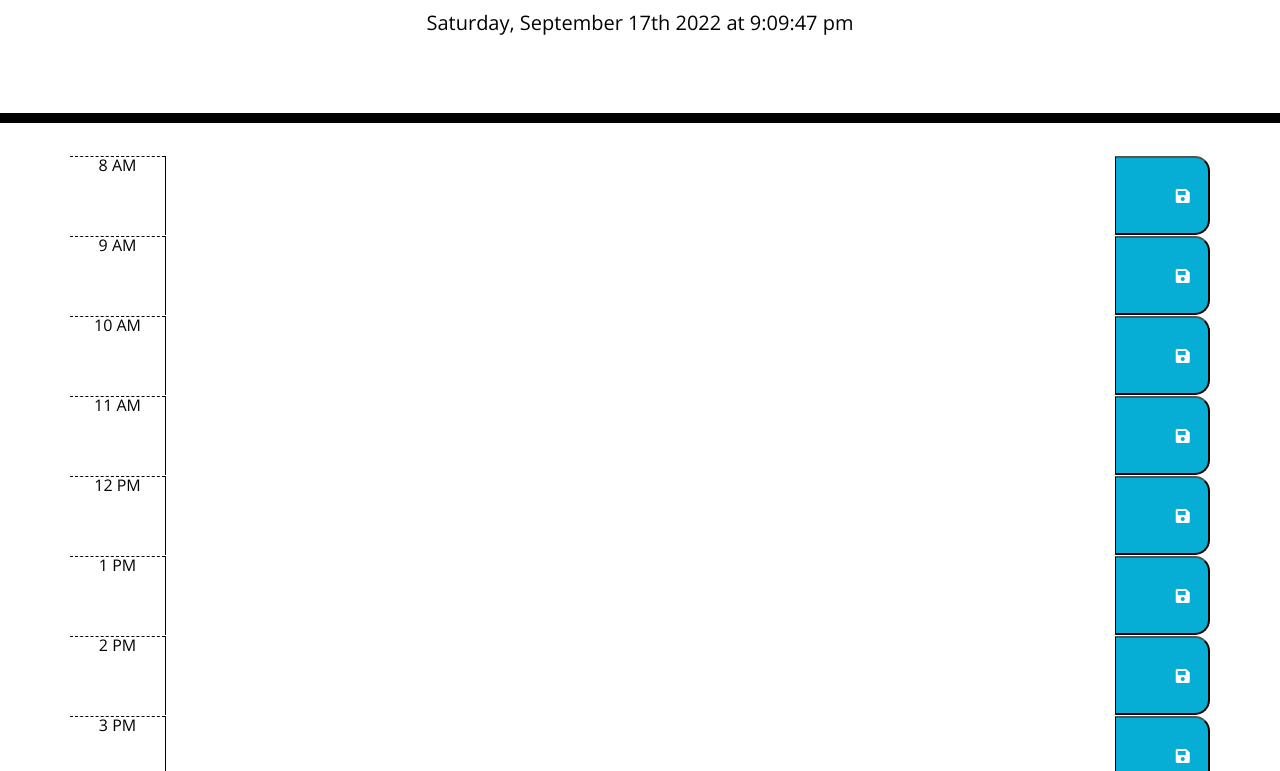
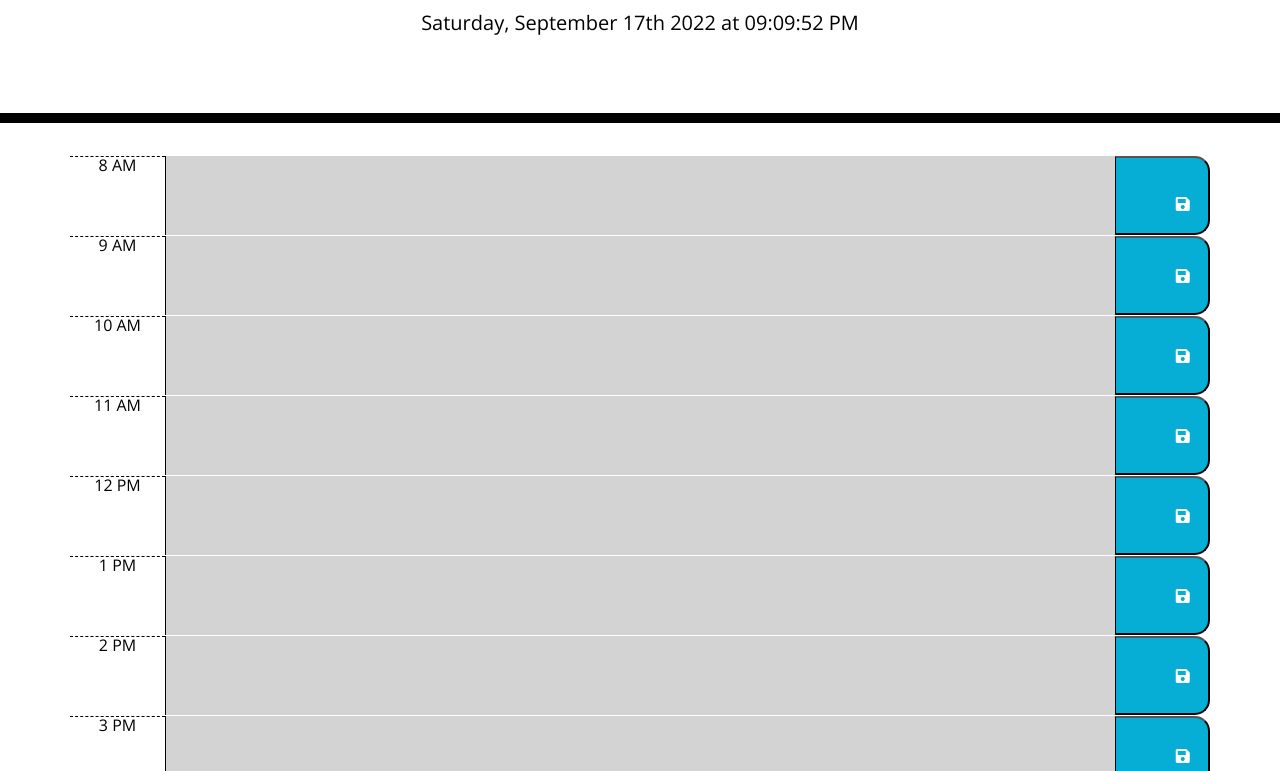
Before and after one commit to faye3091/05-Third-Party-APIs-Challenge-Work-Day-Scheduler, a plain HTML site: page index.html in a window 1280 px wide. Shown: the part 181-952 px from the top of the page. Drawn offline with nearby package versions, Linux system fonts and the light colour scheme.

Commit message:
made the code working

```diff
--- a/Assets/script.js
+++ b/Assets/script.js
@@ -1,7 +1,97 @@
-//shows today's date and time
-var todaysDate = moment().format("dddd, MMMM Do YYYY [at] h:mm:ss a");
-$("#currentDay").text(todaysDate);
-//time needs to add 1 second every second
+//shows today's date
+var todaysDate = moment().format("dddd, MMMM Do YYYY");
 
-//add the timeblocks
+//hours
+var eightAm = $("#8am");
+var nineAm = $("#9am");
+var tenAm = $("#10am");
+var elevenAm = $("#11am");
+var twelvePm = $("#12pm");
+var onePm = $("#13pm");
+var twoPm = $("#14pm");
+var threePm = $("#15pm");
+var fourPm = $("#16pm");
+var fivePm = $("#17pm");
+var sixPm = $("#18pm");
+
+var hour = moment().hours();
+var userInfo;
+var timeLinked;
+
+//Made the time and date show according to the current Date and time
+var interval = setInterval(function () {
+  var momentNow = moment();
+  $("#currentDay").text(todaysDate + " at " + momentNow.format("hh:mm:ss A"));
+}, 100);
+
+function times() {
+  console.log("Current Hour " + hour);
+  var time8 = JSON.parse(localStorage.getItem("8 AM"));
+  nineAm.val(time9);
+
+  var time9 = JSON.parse(localStorage.getItem("9 AM"));
+  nineAm.val(time9);
+
+  var time10 = JSON.parse(localStorage.getItem("10 AM"));
+  tenAm.val(time10);
+
+  var time11 = JSON.parse(localStorage.getItem("11 AM"));
+  elevenAm.val(time11);
+
+  var time12 = JSON.parse(localStorage.getItem("12 PM"));
+  twelvePm.val(time12);
+
+  var time1 = JSON.parse(localStorage.getItem("1 PM"));
+  onePm.val(time1);
+
+  var time2 = JSON.parse(localStorage.getItem("2 PM"));
+  twoPm.val(time2);
+
+  var time3 = JSON.parse(localStorage.getItem("3 PM"));
+  threePm.val(time3);
+
+  var time4 = JSON.parse(localStorage.getItem("4 PM"));
+  fourPm.val(time4);
+
+  var time5 = JSON.parse(localStorage.getItem("5 PM"));
+  fivePm.val(time5);
+
+  var time6 = JSON.parse(localStorage.getItem("6 PM"));
+  sixPm.val(time6);
+}
+
 //time blocks will be color coded. depending what time it is at the moment
+function timeline() {
+  $(".description").each(function () {
+    var timeTest = parseInt($(this).attr("id"));
+    hour = parseInt(hour);
+    //console.log(timeTest);
+    console.log(hour);
+    //Look for the current time and then will say past time, present time or future time
+    if (hour > timeTest) {
+      $(this).addClass("past");
+    } else if (hour < timeTest) {
+      $(this).addClass("future");
+    } else {
+      $(this).addClass("present");
+    }
+  });
+}
+
+//will add the function timeline() in order to be able to make it work
+//this will run after loading the whole file
+$(document).ready(function () {
+  //This is to make the functions work right after loading the html
+  times();
+  timeline();
+
+  //eventListeners
+  //to save the texts under the descriptions to localStorage
+  $(".saveBtn").on("click", function () {
+    userInfo = $(this).siblings(".description").val().trim();
+    console.log(userInfo + "- userinfo");
+    timeLinked = $(this).siblings(".hour").text().trim();
+    console.log(timeLinked + "- timelinked");
+    localStorage.setItem(timeLinked, JSON.stringify(userInfo));
+  });
+});
--- a/index.html
+++ b/index.html
@@ -32,77 +32,80 @@
       <!-- Timeblocks go here -->
       <div id="hours" class="row time-block">
         <div class="col-md-1 hour">8 AM</div>
-        <textarea class="col-md-10 description"></textarea>
+        <!--This is the space where the user can write thier to dos-->
+        <textarea class="col-md-10 description" id="8am"></textarea>
+        <!--Save Button-->
         <button class="col-md-1 saveBtn">
+          <!--Image of the save button-->
           <i class="fa fa-save"></i>
         </button>
       </div>
       <div id="hours" class="row time-block">
         <div class="col-md-1 hour">9 AM</div>
-        <textarea class="col-md-10 description"></textarea>
+        <textarea class="col-md-10 description" id="9am"></textarea>
         <button class="col-md-1 saveBtn">
           <i class="fa fa-save"></i>
         </button>
       </div>
       <div id="hours" class="row time-block">
         <div class="col-md-1 hour">10 AM</div>
-        <textarea class="col-md-10 description"></textarea>
+        <textarea class="col-md-10 description" id="10am"></textarea>
         <button class="col-md-1 saveBtn">
           <i class="fa fa-save"></i>
         </button>
       </div>
       <div id="hours" class="row time-block">
         <div class="col-md-1 hour">11 AM</div>
-        <textarea class="col-md-10 description"></textarea>
+        <textarea class="col-md-10 description" id="11am"></textarea>
         <button class="col-md-1 saveBtn">
           <i class="fa fa-save"></i>
         </button>
       </div>
       <div id="hours" class="row time-block">
         <div class="col-md-1 hour">12 PM</div>
-        <textarea class="col-md-10 description"></textarea>
+        <textarea class="col-md-10 description" id="12pm"></textarea>
         <button class="col-md-1 saveBtn">
           <i class="fa fa-save"></i>
         </button>
       </div>
       <div id="hours" class="row time-block">
         <div class="col-md-1 hour">1 PM</div>
-        <textarea class="col-md-10 description"></textarea>
+        <textarea class="col-md-10 description" id="13pm"></textarea>
         <button class="col-md-1 saveBtn">
           <i class="fa fa-save"></i>
         </button>
       </div>
       <div id="hours" class="row time-block">
         <div class="col-md-1 hour">2 PM</div>
-        <textarea class="col-md-10 description"></textarea>
+        <textarea class="col-md-10 description" id="14pm"></textarea>
         <button class="col-md-1 saveBtn">
           <i class="fa fa-save"></i>
         </button>
       </div>
       <div id="hours" class="row time-block">
         <div class="col-md-1 hour">3 PM</div>
-        <textarea class="col-md-10 description"></textarea>
+        <textarea class="col-md-10 description" id="15pm"></textarea>
         <button class="col-md-1 saveBtn">
           <i class="fa fa-save"></i>
         </button>
       </div>
       <div id="hours" class="row time-block">
         <div class="col-md-1 hour">4 PM</div>
-        <textarea class="col-md-10 description"></textarea>
+        <textarea class="col-md-10 description" id="16pm"></textarea>
         <button class="col-md-1 saveBtn">
           <i class="fa fa-save"></i>
         </button>
       </div>
       <div id="hours" class="row time-block">
         <div class="col-md-1 hour">5 PM</div>
-        <textarea class="col-md-10 description"></textarea>
+        <textarea class="col-md-10 description" id="17pm"></textarea>
         <button class="col-md-1 saveBtn">
           <i class="fa fa-save"></i>
         </button>
       </div>
       <div id="hours" class="row time-block">
         <div class="col-md-1 hour">6 PM</div>
-        <textarea class="col-md-10 description"></textarea>
+        <textarea class="col-md-10 description" id="18pm"></textarea>
         <button class="col-md-1 saveBtn">
           <i class="fa fa-save"></i>
         </button>
--- a/style.css
+++ b/style.css
@@ -2,10 +2,6 @@ body {
   font-family: "Open Sans", sans-serif;
   font-size: 16px;
   line-height: 1;
-
-  /* will delete this later
-  background-color: #615a5a;
-  */
 }
 
 textarea {
```
